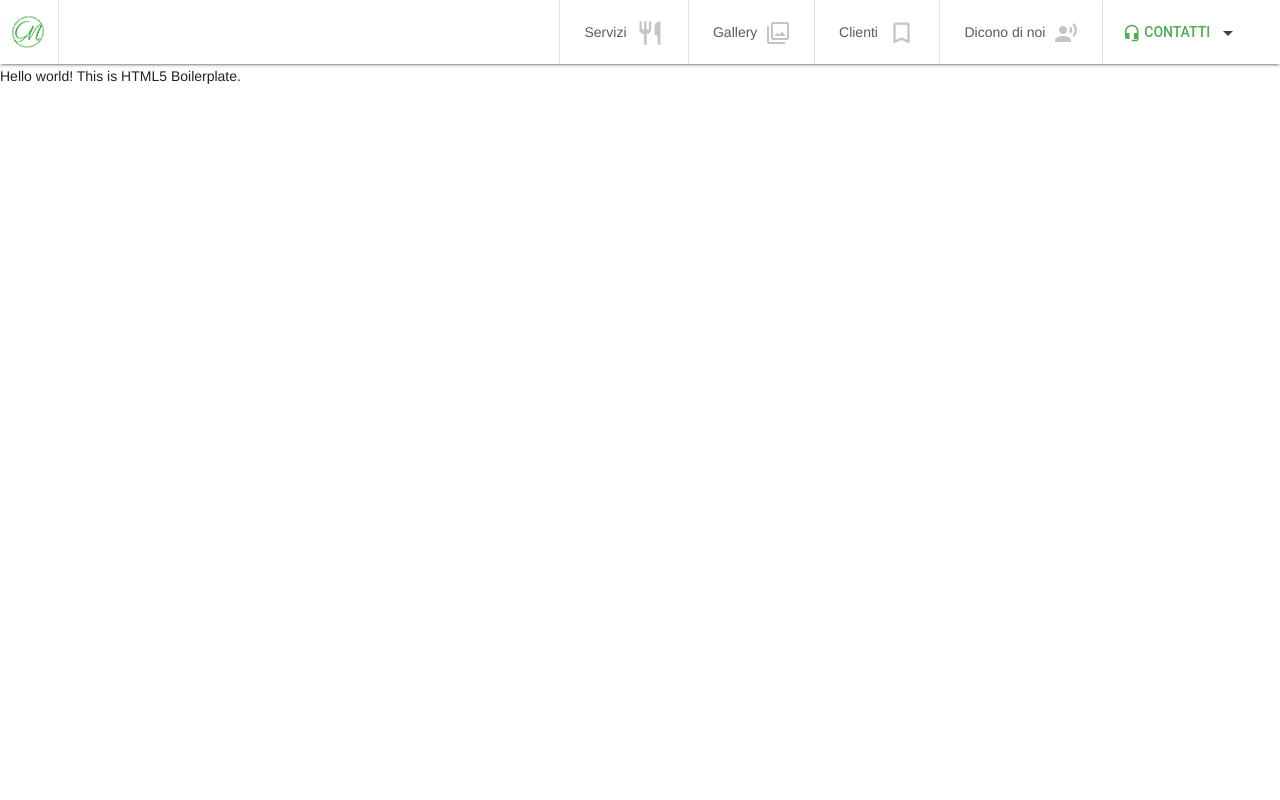
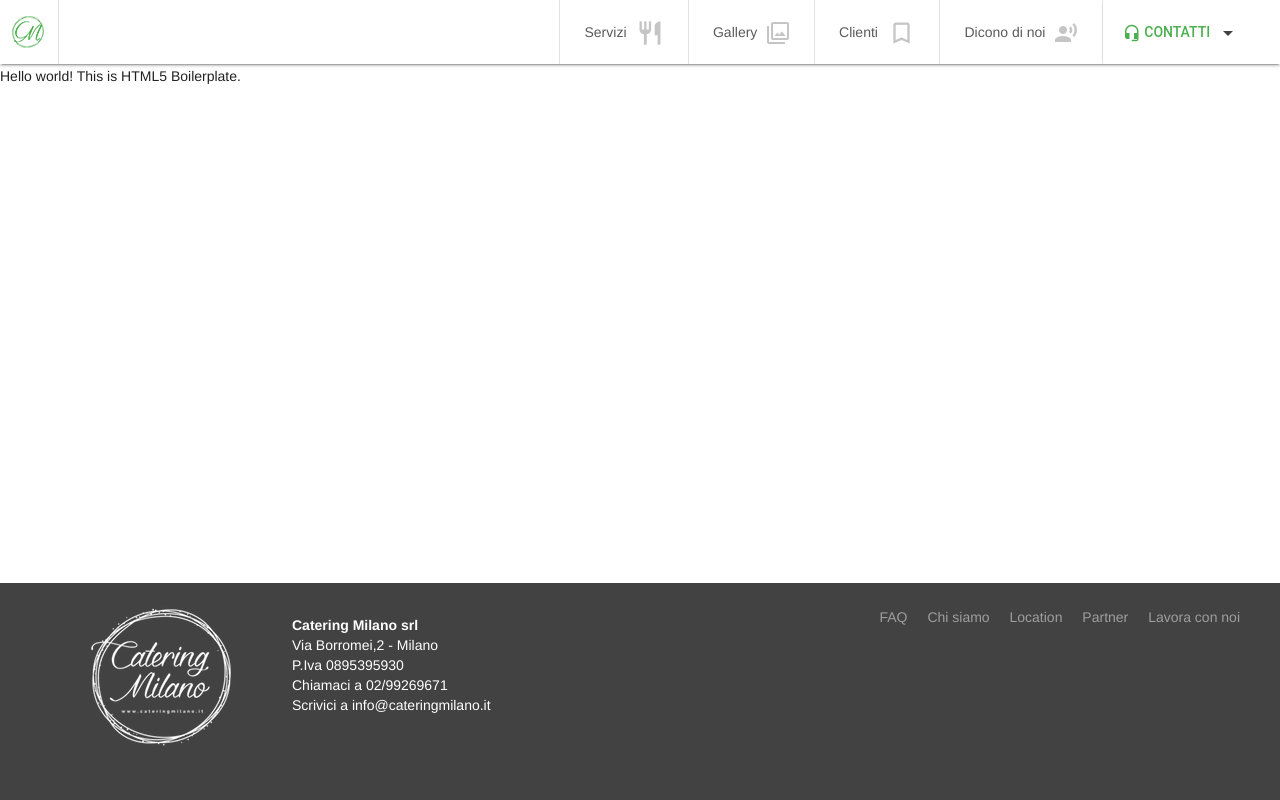
Before and after one commit to alterani/mdl, a website: page index.html in a window 1280 px wide. Drawn offline with nearby package versions, Linux system fonts and the light colour scheme.

Commit message:
fatto footer

```diff
--- a/index.html
+++ b/index.html
@@ -108,15 +108,43 @@
               <a class="mdl-navigation__link" href="">Dicono di noi</a>
             </nav>
           </div>
+
           <main class="mdl-layout__content">
             <div class="page-content"><!-- Your content goes here -->
                 <p>Hello world! This is HTML5 Boilerplate.</p>
             </div>
           </main>
-        </div>
+
+          <footer class="mdl-mega-footer">
+            <div class="mdl-mega-footer__top-section">
+              <div class="mdl-mega-footer__left-section">
+              <div class="mdl-logo">
+                 <img src="img/logo_bianco.png">
+              </div>
+              </div>
+              <div class="mdl-mega-footer__right-section">
+                <a href="#">FAQ</a>
+                <a href="#">Chi siamo</a>
+                <a href="#">Location</a>
+                <a href="#">Partner</a>
+                <a href="#">Lavora con noi</a>
 
 
+            </div>
 
+            <div class="mdl-mega-footer__bottom-section">
+
+              <div class="mdl-logo">
+                 <b>Catering Milano srl </b>  <br> Via Borromei,2 - Milano <br>P.Iva 0895395930
+                 <br> Chiamaci a 02/99269671
+                 <br> Scrivici a info@cateringmilano.it
+              </div>
+
+            </div>
+          </footer>
+
+
+      </div>
 
 
         <script src="//ajax.googleapis.com/ajax/libs/jquery/1.11.2/jquery.min.js"></script>
```
Also changed, not shown: img/logo_bianco.png (added).
